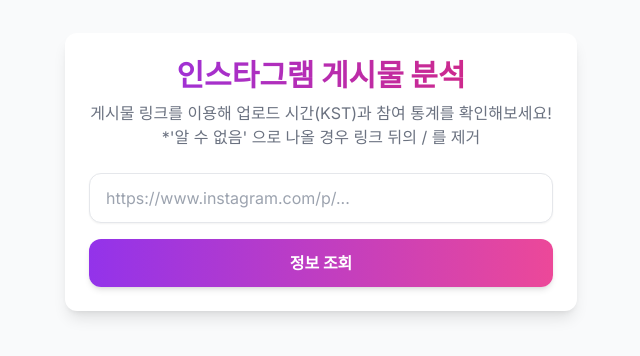
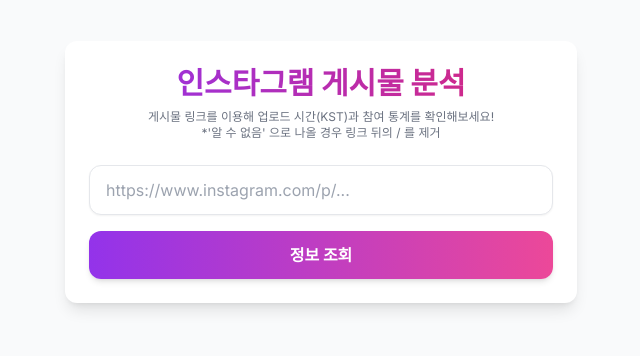
Before and after one commit to eelrkdud-creator/insta2, a Next.js app: page / in a window 1280 px wide. Shown: the part 228-584 px from the top of the page, without its empty margins (319-959 px from the left). Built offline with nearby package versions, Linux system fonts and the light colour scheme.

Commit message:
Update page.tsx

```diff
--- a/app/page.tsx
+++ b/app/page.tsx
@@ -40,7 +40,7 @@
                     <h1 className="text-3xl font-extrabold text-transparent bg-clip-text bg-gradient-to-r from-purple-600 to-pink-600">
                         인스타그램 게시물 분석
                     </h1>
-                    <p className="text-s text-gray-500">
+                    <p className="text-xs text-gray-500">
                         게시물 링크를 이용해 업로드 시간(KST)과 참여 통계를 확인해보세요!<br />
                         *'알 수 없음' 으로 나올 경우 링크 뒤의 / 를 제거
                     </p>
```
